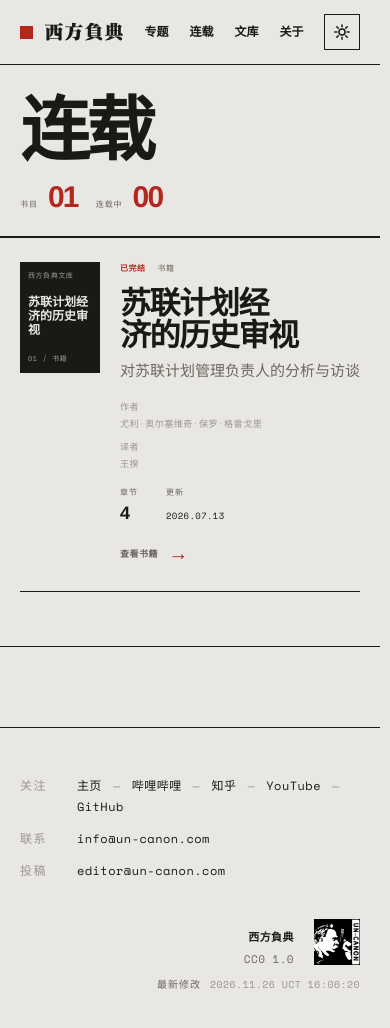
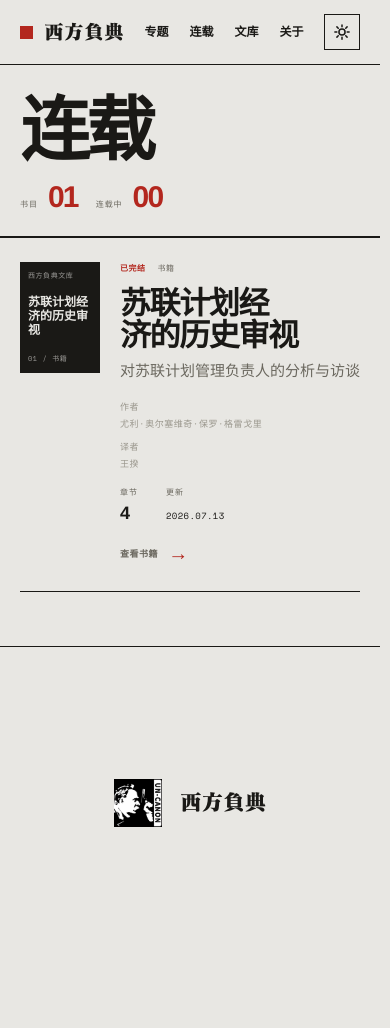
Before and after one commit to ShenSheiBot/genshinken, a Next.js app: page /books in a window 390 px wide. Shown: the top 1028 px of the page. After the commit the page ends 881 px from the top, so only its background shows below. Built offline with nearby package versions, Linux system fonts and the light colour scheme.

Commit message:
fix: simplify footer and remove homepage seam

```diff
--- a/app/components/Footer.tsx
+++ b/app/components/Footer.tsx
@@ -1,9 +1,5 @@
-import fs from "node:fs";
-import path from "node:path";
 import { site } from "@/lib/site";
-
-// 构建期检测 logo 是否存在：放进 public/img/logo.png 即自动出现，缺失时只显示署名
-const hasLogo = fs.existsSync(path.join(process.cwd(), "public", "img", "logo.png"));
+import FooterBuildTimestamp from "./FooterBuildTimestamp";
 
 function formattedBuildTimestamp(value: string | undefined) {
   if (!value) return null;
@@ -13,7 +9,7 @@ function formattedBuildTimestamp(value: string | undefined) {
   const twoDigits = (part: number) => String(part).padStart(2, "0");
   return {
     iso: date.toISOString(),
-    label: `${String(date.getUTCFullYear()).padStart(4, "0")}.${twoDigits(date.getUTCMonth() + 1)}.${twoDigits(date.getUTCDate())} UCT ${twoDigits(date.getUTCHours())}:${twoDigits(date.getUTCMinutes())}:${twoDigits(date.getUTCSeconds())}`,
+    label: `${String(date.getUTCFullYear()).padStart(4, "0")}.${twoDigits(date.getUTCMonth() + 1)}.${twoDigits(date.getUTCDate())} UTC ${twoDigits(date.getUTCHours())}:${twoDigits(date.getUTCMinutes())}:${twoDigits(date.getUTCSeconds())}`,
   };
 }
 
@@ -23,46 +19,13 @@ export default function Footer() {
   return (
     <footer className="foot" data-reveal>
       <div className="foot-inner">
-        <div className="foot-links">
-          <span className="k">关注</span>
-          <span className="v">
-            {site.social.map((s, i) => (
-              <span key={s.href}>
-                {i > 0 && <span className="dash">—</span>}
-                <a href={s.href} target="_blank" rel="noopener noreferrer">
-                  {s.label}
-                </a>
-              </span>
-            ))}
-          </span>
-          <span className="k">联系</span>
-          <span className="v">
-            <a href={`mailto:${site.infoEmail}`}>{site.infoEmail}</a>
-          </span>
-          <span className="k">投稿</span>
-          <span className="v">
-            <a href={`mailto:${site.editorEmail}`}>{site.editorEmail}</a>
-          </span>
-        </div>
-
         <div className="foot-sign">
-          <div className="foot-sign-main">
-            <div className="meta">
-              <b>{site.brand}</b>
-              <br />
-              {site.license}
-            </div>
-            {hasLogo && (
-              // eslint-disable-next-line @next/next/no-img-element
-              <img className="foot-logo" src="/img/logo.png" alt="" />
-            )}
+          <div className="foot-lockup">
+            {/* eslint-disable-next-line @next/next/no-img-element */}
+            <img className="foot-logo" src="/img/logo.png" alt="" />
+            <b className="foot-brand">{site.brand}</b>
           </div>
-          {buildTimestamp && (
-            <time className="foot-build" data-build-timestamp dateTime={buildTimestamp.iso}>
-              <span>最新修改</span>
-              <span>{buildTimestamp.label}</span>
-            </time>
-          )}
+          {buildTimestamp && <FooterBuildTimestamp {...buildTimestamp} />}
         </div>
       </div>
     </footer>
--- /dev/null
+++ b/app/components/FooterBuildTimestamp.tsx
@@ -0,0 +1,20 @@
+"use client";
+
+import { usePathname } from "next/navigation";
+
+interface FooterBuildTimestampProps {
+  iso: string;
+  label: string;
+}
+
+export default function FooterBuildTimestamp({ iso, label }: FooterBuildTimestampProps) {
+  const pathname = usePathname();
+  if (pathname !== "/about") return null;
+
+  return (
+    <time className="foot-build" data-build-timestamp dateTime={iso}>
+      <span>最新修改</span>
+      <span>{label}</span>
+    </time>
+  );
+}
--- a/app/components/editorial-home/PosterWallHome.module.css
+++ b/app/components/editorial-home/PosterWallHome.module.css
@@ -689,9 +689,9 @@
 .root:has(.latestUpdatesTransition) ~ :global(.foot)::before {
   position: absolute;
   z-index: 0;
-  inset: 0 0 auto;
+  inset: -2px 0 auto;
   width: 100%;
-  height: 56px;
+  height: 58px;
   content: "";
   pointer-events: none;
   background-color: var(--home-latest-transition-bg);
@@ -1168,7 +1168,7 @@
   }
 
   .root:has(.latestUpdatesTransition) ~ :global(.foot)::before {
-    height: 40px;
+    height: 42px;
     clip-path: polygon(0 0, 100% 0, 100% 42%, 50% 66%, 0 48%);
   }
 
--- a/app/components/editorial-motion/EditorialMotion.css
+++ b/app/components/editorial-motion/EditorialMotion.css
@@ -88,27 +88,6 @@
     box-shadow: inset 0 0 0 3px var(--accent);
   }
 
-  .foot-links .v a {
-    position: relative;
-  }
-
-  .foot-links .v a::after {
-    position: absolute;
-    right: 0;
-    bottom: -3px;
-    left: 0;
-    height: 1px;
-    content: "";
-    background: var(--accent);
-    transform: scaleX(0);
-    transform-origin: left;
-    transition: transform var(--editorial-motion-fast) ease;
-  }
-
-  .foot-links .v a:hover::after,
-  .foot-links .v a:focus-visible::after {
-    transform: scaleX(1);
-  }
 }
 
 @keyframes editorial-proof-set {
@@ -147,8 +126,7 @@
   [data-reveal]::after,
   [data-reveal-sequence] > *,
   [data-reveal-sequence] > *::before,
-  [data-reveal-sequence] > *::after,
-  .foot-links .v a::after {
+  [data-reveal-sequence] > *::after {
     animation: none !important;
     transition: none !important;
   }
--- a/app/globals.css
+++ b/app/globals.css
@@ -559,33 +559,23 @@ body:has(main[data-archive-page="true"]) {
 /* ============================================================
    页脚
    ============================================================ */
-.foot { border-top: 1px solid var(--hair-strong); margin-top: 80px; padding: 48px 0 56px; position: relative; overflow: hidden; }
-.foot-inner { max-width: var(--maxw); margin: 0 auto; padding: 0 40px; display: flex; justify-content: space-between; align-items: flex-end; gap: 40px; flex-wrap: wrap; }
-.foot-links { display: grid; grid-template-columns: max-content 1fr; gap: 12px 30px; align-items: baseline; font-family: var(--f-mono); font-size: 12px; letter-spacing: .04em; }
-.foot-links .k { color: var(--ink-faint); letter-spacing: .12em; white-space: nowrap; }
-.foot-links .v { color: var(--ink-soft); line-height: 1.7; }
-.foot-links .v a { color: var(--ink); transition: color .15s; }
-.foot-links .v a:hover { color: var(--accent); }
-.foot-links .v .dash { color: var(--ink-faint); margin: 0 11px; }
-.foot-sign { display: grid; justify-items: end; gap: 8px; margin-left: auto; }
-.foot-sign-main { display: flex; align-items: flex-start; gap: 20px; }
+.foot { margin-top: 80px; padding: 52px 0 54px; position: relative; overflow: hidden; }
+.foot-inner { max-width: var(--maxw); margin: 0 auto; padding: 0 40px; display: grid; place-items: center; }
+.foot-sign { display: grid; max-width: 100%; justify-items: center; gap: 14px; }
+.foot-lockup { display: flex; align-items: center; justify-content: center; gap: 18px; }
 .foot-logo {
-  height: 46px;
+  height: 48px;
   width: auto;
   display: block;
   flex: none;
-  margin-top: -3px;
 }
-.foot .big { font-family: var(--f-grotesk); font-weight: 700; font-size: clamp(38px, 6.5vw, 92px); line-height: .9; letter-spacing: -.035em; }
-.foot .big .dots { color: var(--accent); }
-.foot .meta { font-family: var(--f-mono); font-size: 11px; color: var(--ink-soft); line-height: 2; text-align: right; letter-spacing: .04em; text-transform: uppercase; }
-.foot .meta b { color: var(--ink); }
-.foot-sign-main .meta { padding-top: 4px; }
+.foot-brand { color: var(--ink); font-family: var(--f-brand); font-size: 22px; font-weight: 800; line-height: 1; letter-spacing: -.02em; }
 .foot-build {
   display: flex;
-  width: 100%;
+  max-width: 100%;
+  flex-wrap: wrap;
   align-items: baseline;
-  justify-content: flex-end;
+  justify-content: center;
   gap: 9px;
   margin: 0;
   color: var(--ink-faint);
@@ -594,8 +584,8 @@ body:has(main[data-archive-page="true"]) {
   font-variant-numeric: tabular-nums;
   line-height: 1.35;
   letter-spacing: .04em;
-  white-space: nowrap;
 }
+.foot-build span { white-space: nowrap; }
 .foot-build span:first-child { color: var(--ink-soft); letter-spacing: .1em; }
 
 /* 空状态 / 404 */
@@ -672,7 +662,6 @@ html[data-article-nav="compact"] .topbar .mobile-section-item[data-active="true"
 html[data-article-nav="compact"] .topbar .mobile-section-item[data-active="true"] .title { color: var(--accent); font-weight: 700; }
 @media (max-width: 680px) {
   .wrap, .topbar, .hero-inner, .art-hero-inner, .foot-inner { padding-left: 20px; padding-right: 20px; }
-  .foot-sign { width: 100%; }
   .topbar { gap: 18px; }
   .srow { grid-template-columns: 56px 1fr; }
   .srow .smeta { grid-column: 1 / -1; text-align: left; align-items: flex-start; padding-top: 8px; }
```
Also changed, not shown: app/about/about.module.css (+0 -24 lines), scripts/verify-editorial-release.mjs (+31 -3 lines), 1 other file (tests, documents, lock files or other folders).
